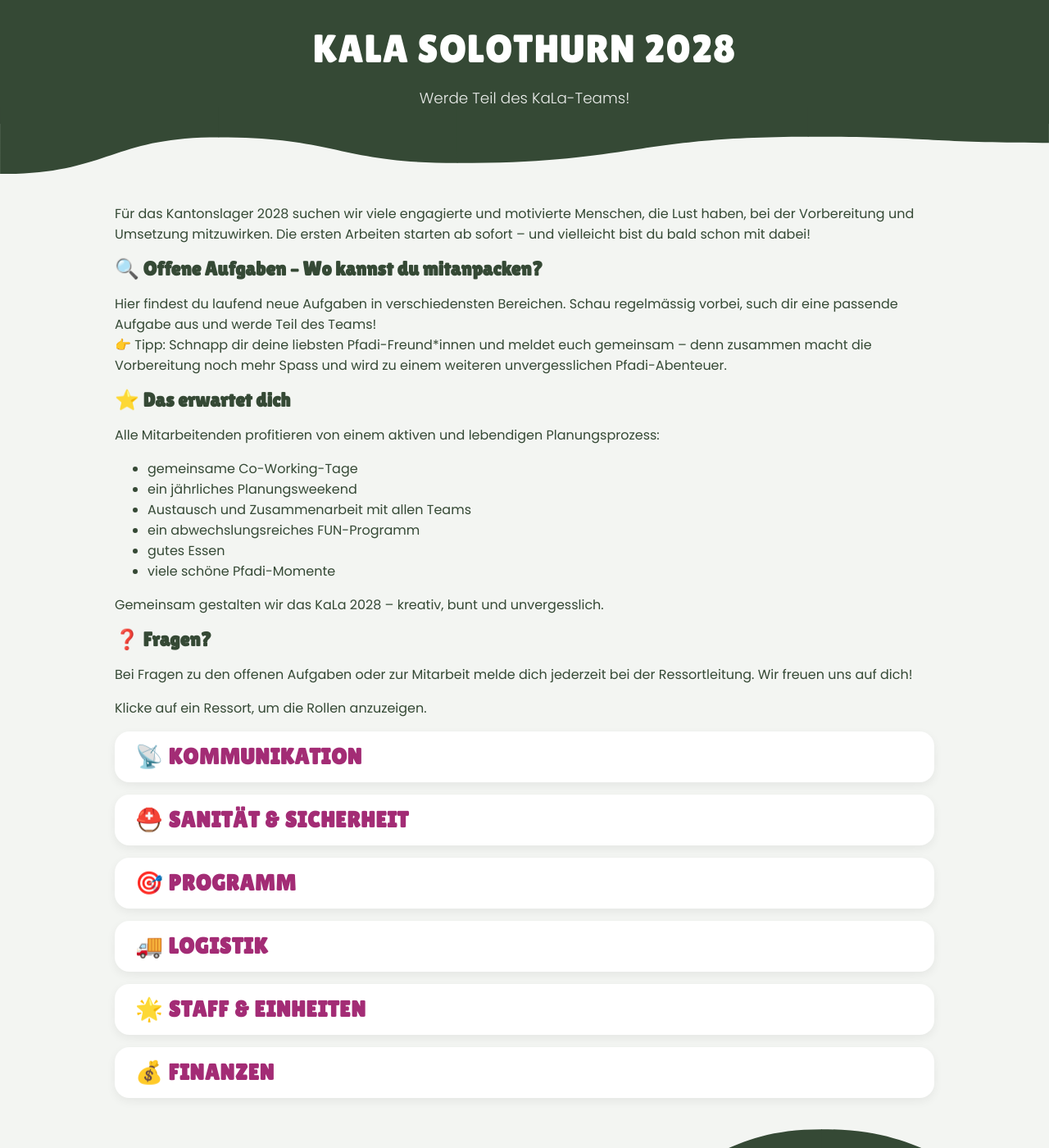
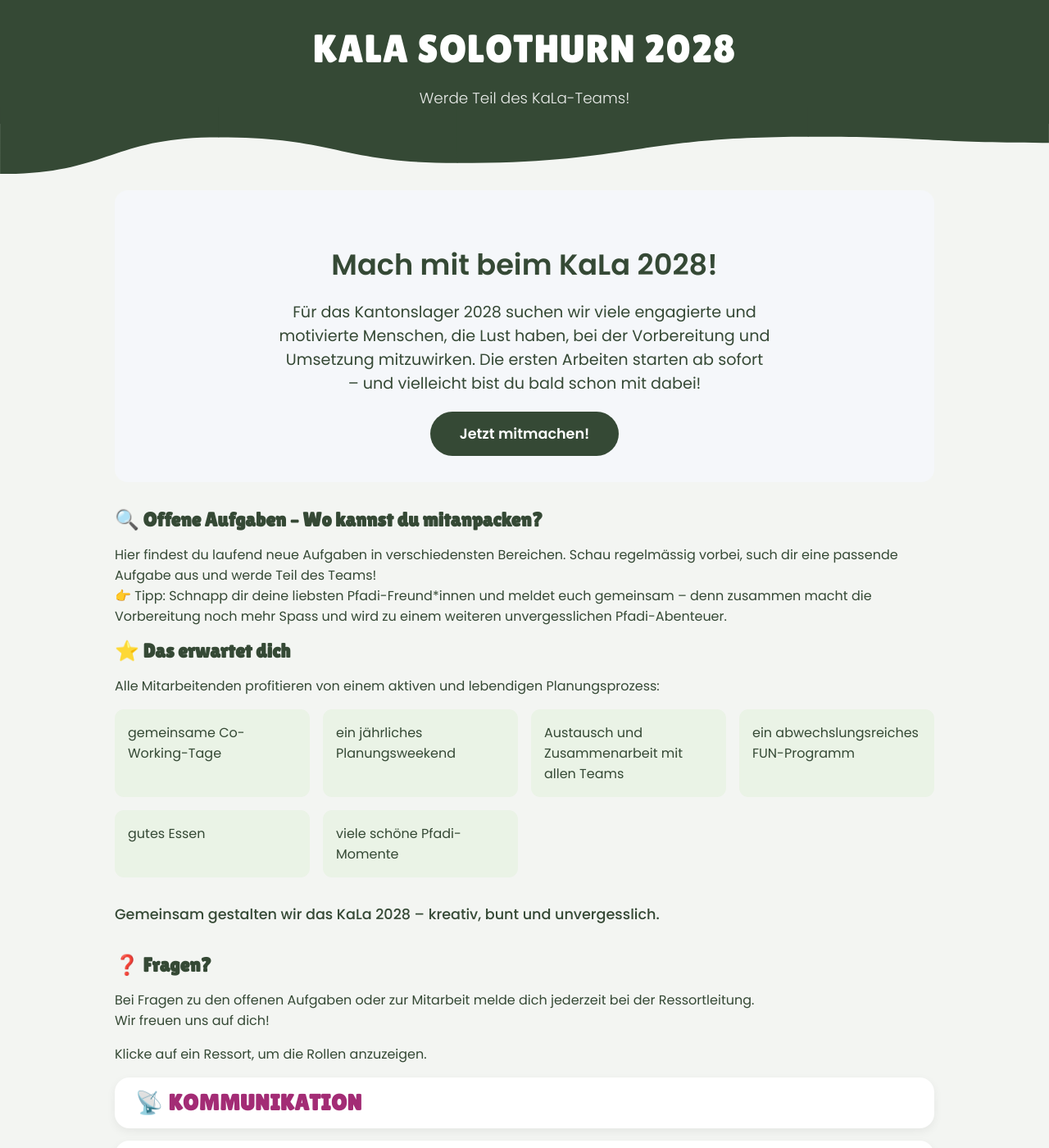
Before and after one commit to kala-so/ausschreibungen, a Jekyll site: the page built from index.md, in a window 1280 px wide and 1400 px high. Shown: the whole window at 82% size. Built offline with Jekyll 4.4.1, drawn with Linux system fonts in a browser that asks for light colours.

Commit message:
try styling

```diff
--- a/index.md
+++ b/index.md
@@ -3,33 +3,42 @@ layout: default
 title: KaLa Ressorts
 ---
 
-Für das Kantonslager 2028 suchen wir viele engagierte und motivierte Menschen, die Lust haben, bei
+<div style="background:#f5f7fa;padding:2.5em 1em 2em 1em;text-align:center;border-radius:1em;margin-bottom:2em;">
+  <h1 style="font-size:2.2em;margin-bottom:0.5em;">Mach mit beim KaLa 2028!</h1>
+  <p style="font-size:1.2em;max-width:600px;margin:0 auto 1em auto;">
+    Für das Kantonslager 2028 suchen wir viele engagierte und motivierte Menschen, die Lust haben, bei
 der Vorbereitung und Umsetzung mitzuwirken.
 Die ersten Arbeiten starten ab sofort – und vielleicht bist du bald schon mit dabei!
+  </p>
+  <a href="#offene-aufgaben" style="display:inline-block;background:#354935;color:#fff;padding:0.8em 2em;border-radius:2em;font-weight:600;text-decoration:none;font-size:1.1em;">Jetzt mitmachen!</a>
+</div>
 
-<h3>🔍 Offene Aufgaben – Wo kannst du mitanpacken?</h3>
-Hier findest du laufend neue Aufgaben in verschiedensten Bereichen.
+<h3 id="offene-aufgaben">🔍 Offene Aufgaben – Wo kannst du mitanpacken?</h3>
+<p>Hier findest du laufend neue Aufgaben in verschiedensten Bereichen.
 Schau regelmässig vorbei, such dir eine passende Aufgabe aus und werde Teil des Teams!<br>
 👉 Tipp: Schnapp dir deine liebsten Pfadi-Freund*innen und meldet euch gemeinsam – denn zusammen
-macht die Vorbereitung noch mehr Spass und wird zu einem weiteren unvergesslichen Pfadi-Abenteuer.
+macht die Vorbereitung noch mehr Spass und wird zu einem weiteren unvergesslichen Pfadi-Abenteuer.</p>
 
 <h3>⭐ Das erwartet dich</h3>
 Alle Mitarbeitenden profitieren von einem aktiven und lebendigen Planungsprozess:
 
-* gemeinsame Co-Working-Tage
-* ein jährliches Planungsweekend
-* Austausch und Zusammenarbeit mit allen Teams
-* ein abwechslungsreiches FUN-Programm
-* gutes Essen
-* viele schöne Pfadi-Momente
+<div style="display:grid;grid-template-columns:repeat(auto-fit,minmax(220px,1fr));gap:1em;margin-bottom:2em;">
+  <div style="background:#eaf3e6;padding:1em;border-radius:0.7em;"> gemeinsame Co-Working-Tage</div>
+  <div style="background:#eaf3e6;padding:1em;border-radius:0.7em;"> ein jährliches Planungsweekend</div>
+  <div style="background:#eaf3e6;padding:1em;border-radius:0.7em;"> Austausch und Zusammenarbeit mit allen Teams</div>
+  <div style="background:#eaf3e6;padding:1em;border-radius:0.7em;"> ein abwechslungsreiches FUN-Programm</div>
+  <div style="background:#eaf3e6;padding:1em;border-radius:0.7em;"> gutes Essen</div>
+  <div style="background:#eaf3e6;padding:1em;border-radius:0.7em;"> viele schöne Pfadi-Momente</div>
+</div>
 
-Gemeinsam gestalten wir das KaLa 2028 – kreativ, bunt und unvergesslich.
+<p style="font-weight:500;font-size:1.1em;margin-bottom:2em;">Gemeinsam gestalten wir das KaLa 2028 – kreativ, bunt und unvergesslich.</p>
 
 <h3>❓ Fragen?</h3>
-Bei Fragen zu den offenen Aufgaben oder zur Mitarbeit melde dich jederzeit bei der Ressortleitung.
-Wir freuen uns auf dich!
+<p>Bei Fragen zu den offenen Aufgaben oder zur Mitarbeit melde dich jederzeit bei der Ressortleitung.<br>
+Wir freuen uns auf dich!</p>
 
 Klicke auf ein Ressort, um die Rollen anzuzeigen.
+
 <details>
 <summary><b>📡 KOMMUNIKATION</b></summary>
 
```
